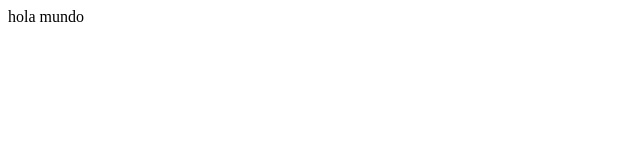
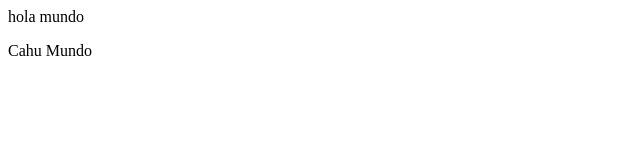
Before and after one commit to Gocabezon/mi-repositorio, a plain HTML site: page index.html in a window 1280 px wide. Shown: the full height of the page, 0-640 px from the left. Drawn offline with Linux system fonts and the light colour scheme.

Commit message:
chau mundo

```diff
--- a/index.html
+++ b/index.html
@@ -1 +1,2 @@
 hola mundo
+<p>Cahu Mundo</p>
```
